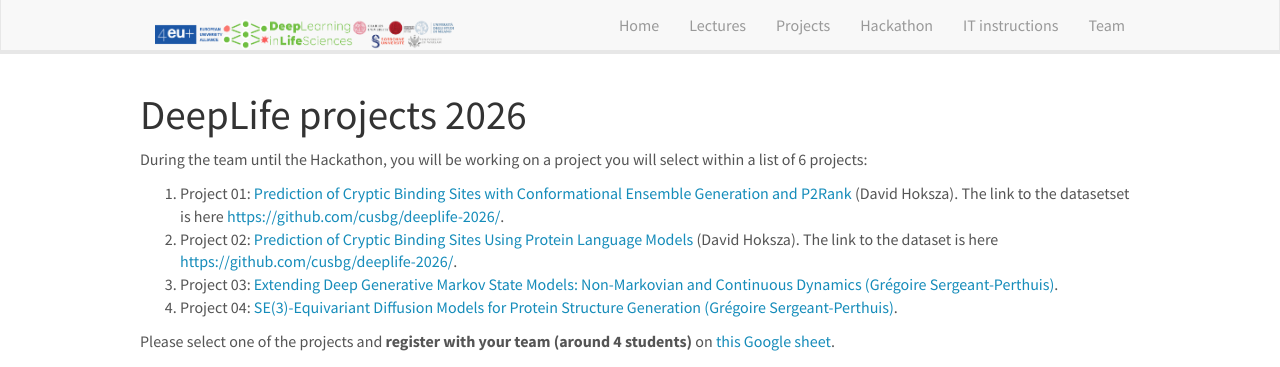
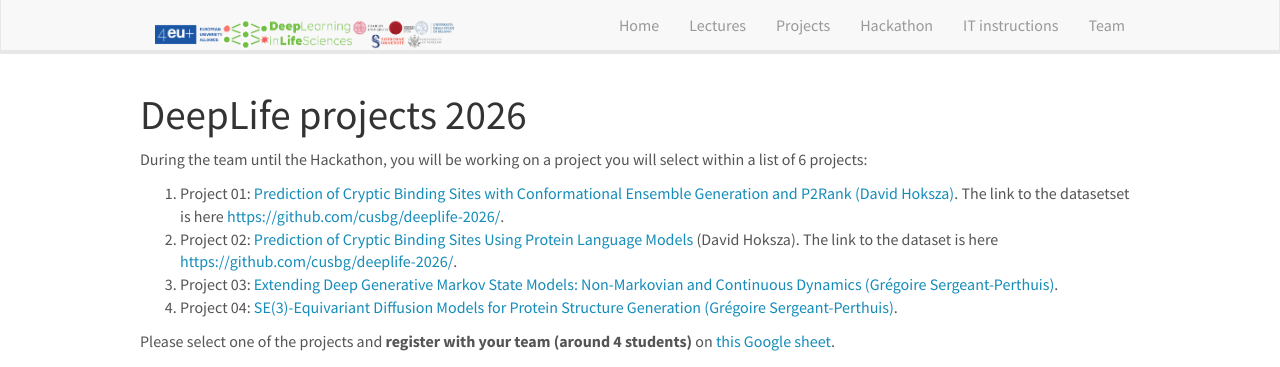
Before and after one commit to GregoireSU/deeplife4eu.github.io, a Jekyll site: the page built from _pages/projects.md, in a window 1280 px wide. Shown: the top 367 px of the page. Built offline with Jekyll 4.4.1, drawn with Linux system fonts in a browser that asks for light colours; nearby versions of some CDN libraries; part of the change alters nothing that is shown.

```diff
--- a/_pages/projects.md
+++ b/_pages/projects.md
@@ -9,7 +9,7 @@ permalink: /projects
 
 During the team until the Hackathon, you will be working on a project you will select within a list of 6 projects:
 
-1. Project 01: <a href="https://drive.google.com/file/d/1JE9V61wvKcRz7aPtYO3dJ1l0hDsCOinX/view?usp=drive_link">Prediction of Cryptic Binding Sites with Conformational Ensemble Generation and P2Rank</a> (David Hoksza). The link to the datasetset is here <a href="https://github.com/cusbg/deeplife-2026/">https://github.com/cusbg/deeplife-2026/</a>.
+1. Project 01: <a href="https://drive.google.com/file/d/1JE9V61wvKcRz7aPtYO3dJ1l0hDsCOinX/view?usp=drive_link">Prediction of Cryptic Binding Sites with Conformational Ensemble Generation and P2Rank</a> <a href="/project2"> (David Hoksza)</a>. The link to the datasetset is here <a href="https://github.com/cusbg/deeplife-2026/">https://github.com/cusbg/deeplife-2026/</a>.
 2. Project 02: <a href="https://drive.google.com/file/d/16CSXOnEl8Ug-hVuBZvMlPPjXUHLeGJ9g/view?usp=sharing">Prediction of Cryptic Binding Sites Using Protein Language Models</a> (David Hoksza). The link to the dataset is here <a href="https://github.com/cusbg/deeplife-2026/">https://github.com/cusbg/deeplife-2026/</a>.
 3. Project 03: <a href="https://drive.google.com/file/d/1B74Jsi2OP0QFLieRi7YgS5TZZVh7x0F0/view?usp=sharing"> Extending Deep Generative Markov State Models: Non-Markovian and Continuous Dynamics (Grégoire Sergeant-Perthuis)</a>.
 4. Project 04: <a href="https://drive.google.com/file/d/1kpNE_TFZskmHurqGH__-q8j0HX_FHJ1E/view?usp=sharing">SE(3)-Equivariant Diffusion Models for Protein Structure Generation (Grégoire Sergeant-Perthuis)</a>.
```
